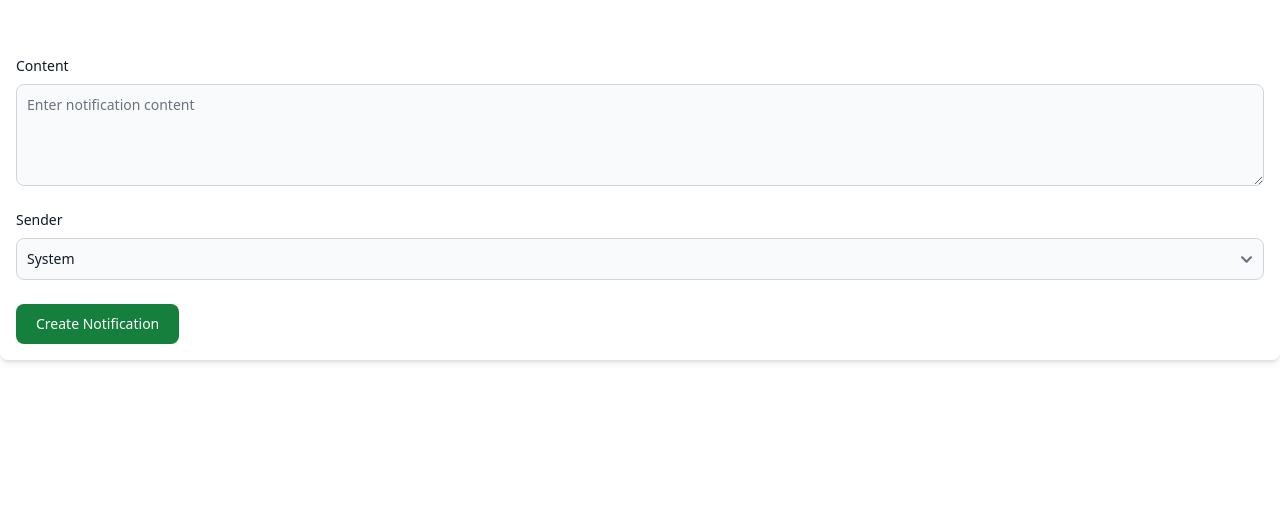
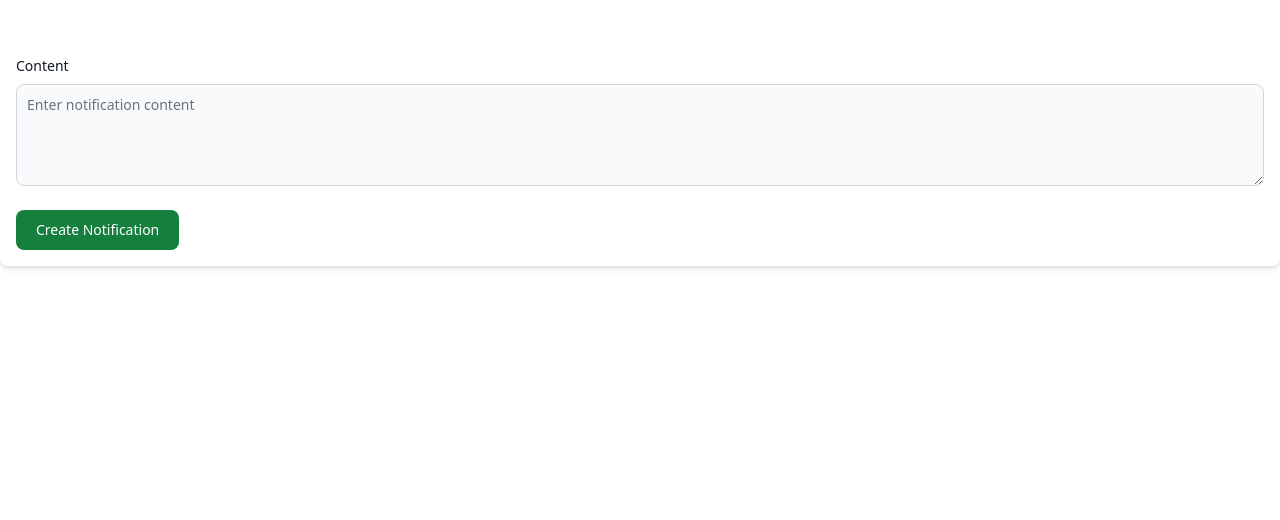
Before and after one commit to Abubakr-Alsheikh/my-kuu-library, a Django app: page /notification/add_notification/ in a window 1280 px wide. Shown: the part 92-612 px from the top of the page. Run offline with Django 5.2, Linux system fonts and the light colour scheme; the visitor is signed in with stand-in values (Sample User, id 1); data comes from the database, SQL or seed files in the repository; some libraries are stand-ins or nearby versions.

Commit message:
Chaning sender to be fixed with who is creating the notification

```diff
--- a/core/forms.py
+++ b/core/forms.py
@@ -44,4 +44,4 @@ class EJournalForm(forms.ModelForm):
 class NotificationForm(forms.ModelForm):
     class Meta:
         model = Notification
-        fields = ['content', 'sender']
+        fields = ['content']
--- a/core/views.py
+++ b/core/views.py
@@ -466,7 +466,9 @@ def add_notification(request):
     if request.method == 'POST':
         form = NotificationForm(request.POST)
         if form.is_valid():
-            notification = form.save()
+            notification = form.save(commit=False)
+            notification.sender = request.user  # Set sender to the current admin
+            notification.save()
             AuditLog.objects.create(
                 action="Notification created",
                 user=request.user,
--- a/templates/dashboard/notification_form.html
+++ b/templates/dashboard/notification_form.html
@@ -10,15 +10,6 @@
         <label for="content" class="dark:text-white mb-2 block text-sm font-medium text-gray-900">Content</label>
         <textarea id="content" name="content" rows="4" class="dark:bg-gray-700 dark:border-gray-600 dark:placeholder-gray-400 dark:text-white dark:focus:ring-primary-500 dark:focus:border-primary-500 block w-full rounded-lg border border-gray-300 bg-gray-50 p-2.5 text-sm text-gray-900 focus:border-primary-500 focus:ring-primary-500" placeholder="Enter notification content" required>{{ form.instance.content }}</textarea>
       </div>
-      <div class="mb-6">
-        <label for="sender" class="dark:text-white mb-2 block text-sm font-medium text-gray-900">Sender</label>
-        <select id="sender" name="sender" class="dark:bg-gray-700 dark:border-gray-600 dark:placeholder-gray-400 dark:text-white dark:focus:ring-primary-500 dark:focus:border-primary-500 block w-full rounded-lg border border-gray-300 bg-gray-50 p-2.5 text-sm text-gray-900 focus:border-primary-500 focus:ring-primary-500">
-          <option value="">System</option>
-          {% for user in users %}
-          <option value="{{ user.id }}" {% if form.instance.sender.id == user.id %}selected{% endif %}>{{ user.username }}</option>
-          {% endfor %}
-        </select>
-      </div>
       <button type="submit" class="dark:bg-primary-600 dark:hover:bg-primary-700 dark:focus:ring-primary-800 inline-flex items-center rounded-lg bg-primary-700 px-5 py-2.5 text-center text-sm font-medium text-white hover:bg-primary-800 focus:outline-none focus:ring-4 focus:ring-primary-300">
         {% if form.instance.pk %} Save Changes {% else %} Create Notification {% endif %}
       </button>
```
